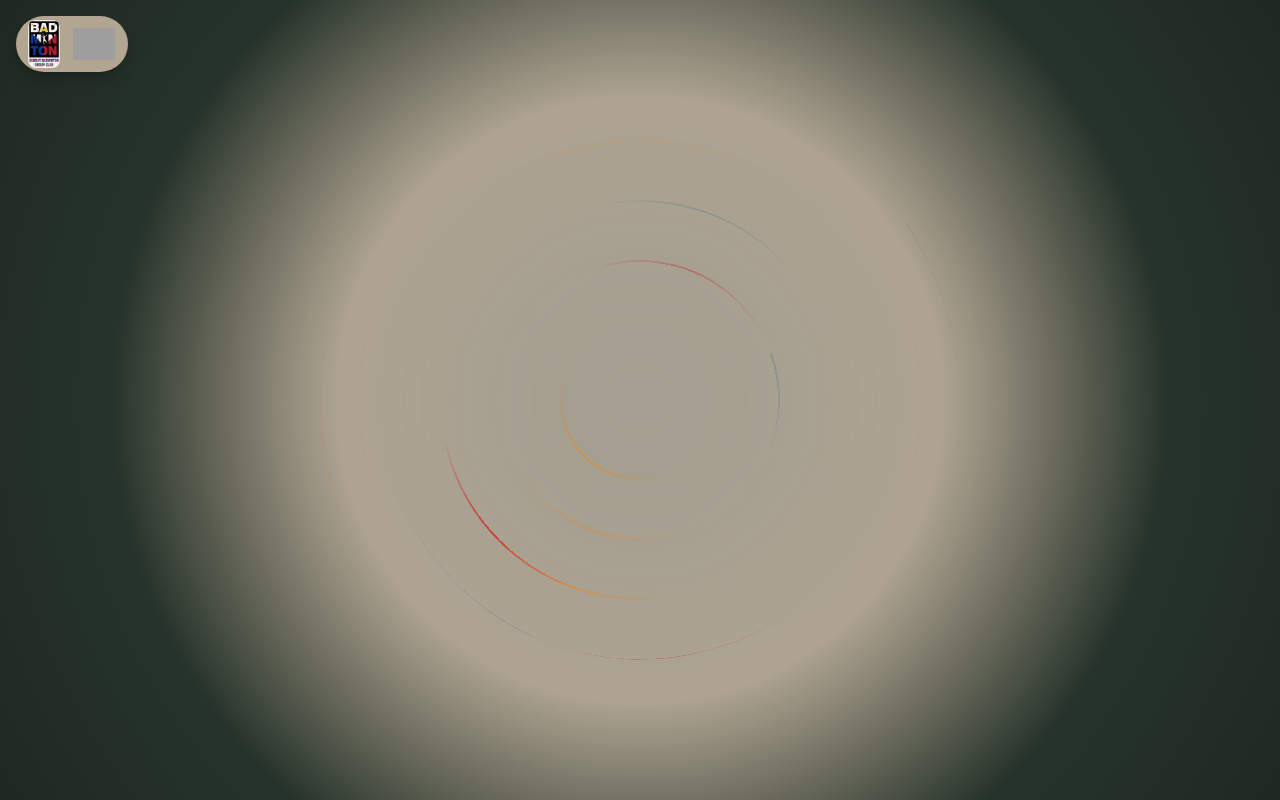
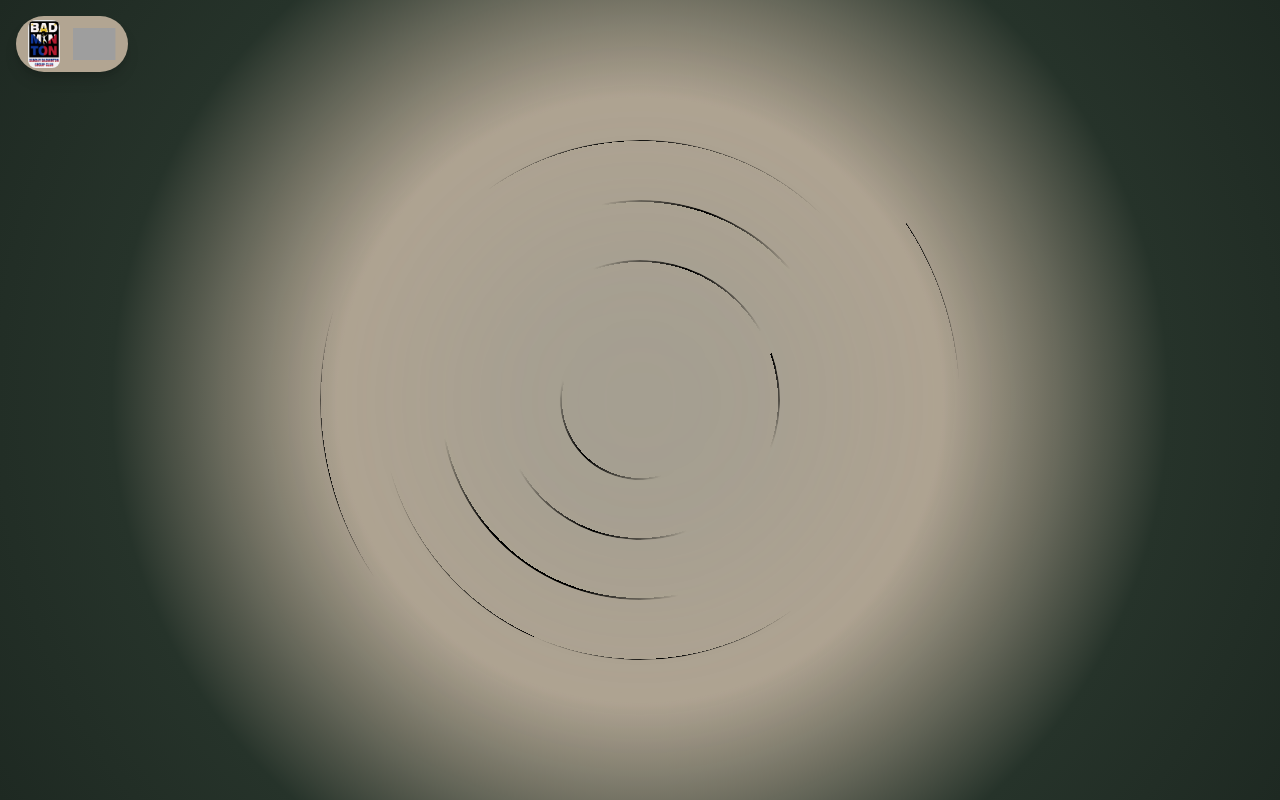
Before and after one commit to MarcoDava/SBGC_Website, a React (Vite) app in the folder main-website/: page /contact in a window 1280 px wide. Built offline with nearby package versions, Linux system fonts and the light colour scheme; grey boxes are pictures that could not be loaded.

Commit message:
changing colours

```diff
--- a/main-website/src/Components/Navbar/Navbar.tsx
+++ b/main-website/src/Components/Navbar/Navbar.tsx
@@ -8,15 +8,15 @@ import { motion } from "motion/react"
 const Navbar = () => {
     const [expanded, setExpanded] = useState(false);
     return(
-        <motion.div initial={{ opacity: 0, x: -200 }} animate={{ opacity: 1, x: 0 }} transition={{ duration: 2 }}className="fixed top-0 left-0 right-0 flex flex-row justify-start items-start h-full w-[15vh] z-50">
+        <motion.div initial={{ opacity: 0, x: -200 }} animate={{ opacity: 1, x: 0 }} transition={{ duration: 3 }} className="fixed top-0 left-0 right-0 flex flex-row justify-start items-start h-full w-[15vh] z-50">
             <div className="pt-[3vh] nav-container flex justify-start items-center flex-col gap-[5vh] bg-[#B2A592]/90 h-[100vh] shadow-lg/15">
                 <img className={`overflow-hidden transition-all rounded-[1vh] ${expanded ? "ml-5 h-[10vh]": "w-0"}`} src={logo} alt="Logo"></img>
-                <Link className={`overflow-hidden transition-all ${expanded ? "mt-[7vh] w-40": "mt-[7vh] w-0"}`} to="/">Home</Link>
-                <Link className={`overflow-hidden transition-all ${expanded ? " w-40": "w-0"}`} to="/events">Events</Link>
-                <Link className={`overflow-hidden transition-all ${expanded ? " w-40": "w-0"}`} to="/contact">Contact</Link>
-                <Link className={`overflow-hidden transition-all ${expanded ? " w-40": "w-0"}`} to="/register">Register</Link>
-                <Link className={`overflow-hidden transition-all ${expanded ? " w-40": "w-0"}`} to="/codeofethics">Code of Ethics</Link>
-                <Link className={`overflow-hidden transition-all ${expanded ? " w-40": "w-0"}`} to="/aboutus">About us</Link>
+                <Link className={`overflow-hidden transition-all text-white ${expanded ? "mt-[7vh] w-40": "mt-[7vh] w-0"}`} to="/">Home</Link>
+                <Link className={`overflow-hidden transition-all text-white ${expanded ? " w-40": "w-0"}`} to="/events">Events</Link>
+                <Link className={`overflow-hidden transition-all text-white ${expanded ? " w-40": "w-0"}`} to="/contact">Contact</Link>
+                <Link className={`overflow-hidden transition-all text-white ${expanded ? " w-40": "w-0"}`} to="/register">Register</Link>
+                <Link className={`overflow-hidden transition-all text-white ${expanded ? " w-40": "w-0"}`} to="/codeofethics">Code of Ethics</Link>
+                <Link className={`overflow-hidden transition-all text-white ${expanded ? " w-40": "w-0"}`} to="/aboutus">About us</Link>
 
             </div>
             <button className="ml-[2vh] mt-[2vh]" onClick={()=>setExpanded(curr=>!curr)}>{
--- a/main-website/src/Components/ui/circles.tsx
+++ b/main-website/src/Components/ui/circles.tsx
@@ -34,7 +34,7 @@ export function BackgroundCircles({ className }: BackgroundCirclesProps) {
             width: "min(20vw, 20vh)",
             height: "min(20vw, 20vh)",
             background:
-              "conic-gradient(from 0deg, transparent 0deg, rgba(255, 127, 0, 0.5) 60deg, transparent 120deg, transparent 360deg)",
+              "conic-gradient(from 0deg, transparent 0deg, #000000 60deg, transparent 120deg, transparent 360deg)",
             mask:
               "radial-gradient(farthest-side, transparent calc(100% - 2px), black calc(100% - 2px))",
             WebkitMask:
@@ -51,7 +51,7 @@ export function BackgroundCircles({ className }: BackgroundCirclesProps) {
             width: "min(35vw, 35vh)",
             height: "min(35vw, 35vh)",
             background:
-              "conic-gradient(from 180deg, rgba(85, 120, 140, 0.45) 0deg, transparent 40deg, transparent 90deg, rgba(255, 127, 0, 0.35) 130deg, transparent 170deg, transparent 270deg, rgba(220, 0, 0, 0.3) 310deg, transparent 350deg)",
+              "conic-gradient(from 180deg, #000000 0deg, transparent 40deg, transparent 90deg, #000000 130deg, transparent 170deg, transparent 270deg, #000000 310deg, transparent 350deg)",
             mask:
               "radial-gradient(farthest-side, transparent calc(100% - 2px), black calc(100% - 2px))",
             WebkitMask:
@@ -68,7 +68,7 @@ export function BackgroundCircles({ className }: BackgroundCirclesProps) {
             width: "min(50vw, 50vh)",
             height: "min(50vw, 50vh)",
             background:
-              "conic-gradient(from 90deg, transparent 0deg, rgba(255, 127, 0, 0.45) 30deg, rgba(220, 0, 0, 0.6) 60deg, transparent 90deg, transparent 180deg, rgba(85, 120, 140, 0.35) 210deg, transparent 240deg, transparent 360deg)",
+              "conic-gradient(from 90deg, transparent 0deg, #000000 30deg, #000000 60deg, transparent 90deg, transparent 180deg, #000000 210deg, transparent 240deg, transparent 360deg)",
             mask:
               "radial-gradient(farthest-side, transparent calc(100% - 2px), black calc(100% - 2px))",
             WebkitMask:
@@ -85,7 +85,7 @@ export function BackgroundCircles({ className }: BackgroundCirclesProps) {
             width: "min(65vw, 65vh)",
             height: "min(65vw, 65vh)",
             background:
-              "conic-gradient(from 270deg, rgba(85, 120, 140, 0.35) 0deg, transparent 50deg, transparent 120deg, rgba(255, 127, 0, 0.3) 150deg, transparent 200deg, transparent 300deg, rgba(220, 0, 0, 0.25) 330deg, transparent 360deg)",
+              "conic-gradient(from 270deg, #000000 0deg, transparent 50deg, transparent 120deg, #000000 150deg, transparent 200deg, transparent 300deg, #000000 330deg, transparent 360deg)",
             mask:
               "radial-gradient(farthest-side, transparent calc(100% - 1px), black calc(100% - 1px))",
             WebkitMask:
@@ -102,7 +102,7 @@ export function BackgroundCircles({ className }: BackgroundCirclesProps) {
             width: "min(80vw, 80vh)",
             height: "min(80vw, 80vh)",
             background:
-              "conic-gradient(from 0deg, rgba(85, 120, 140, 0.25) 0deg, transparent 30deg, transparent 180deg, rgba(255, 127, 0, 0.2) 200deg, transparent 230deg, transparent 360deg)",
+              "conic-gradient(from 0deg, #000000 0deg, transparent 30deg, transparent 180deg, #000000 200deg, transparent 230deg, transparent 360deg)",
             mask:
               "radial-gradient(farthest-side, transparent calc(100% - 1px), black calc(100% - 1px))",
             WebkitMask:
```
